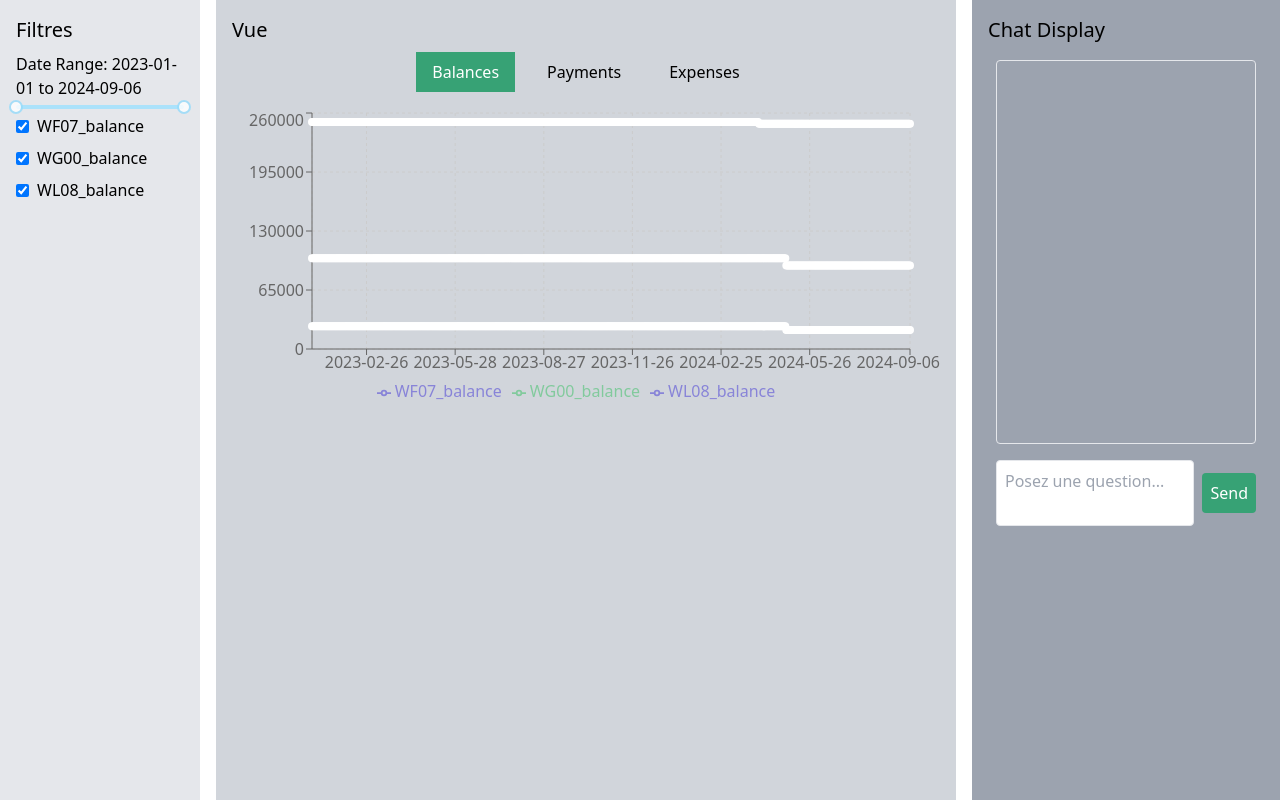
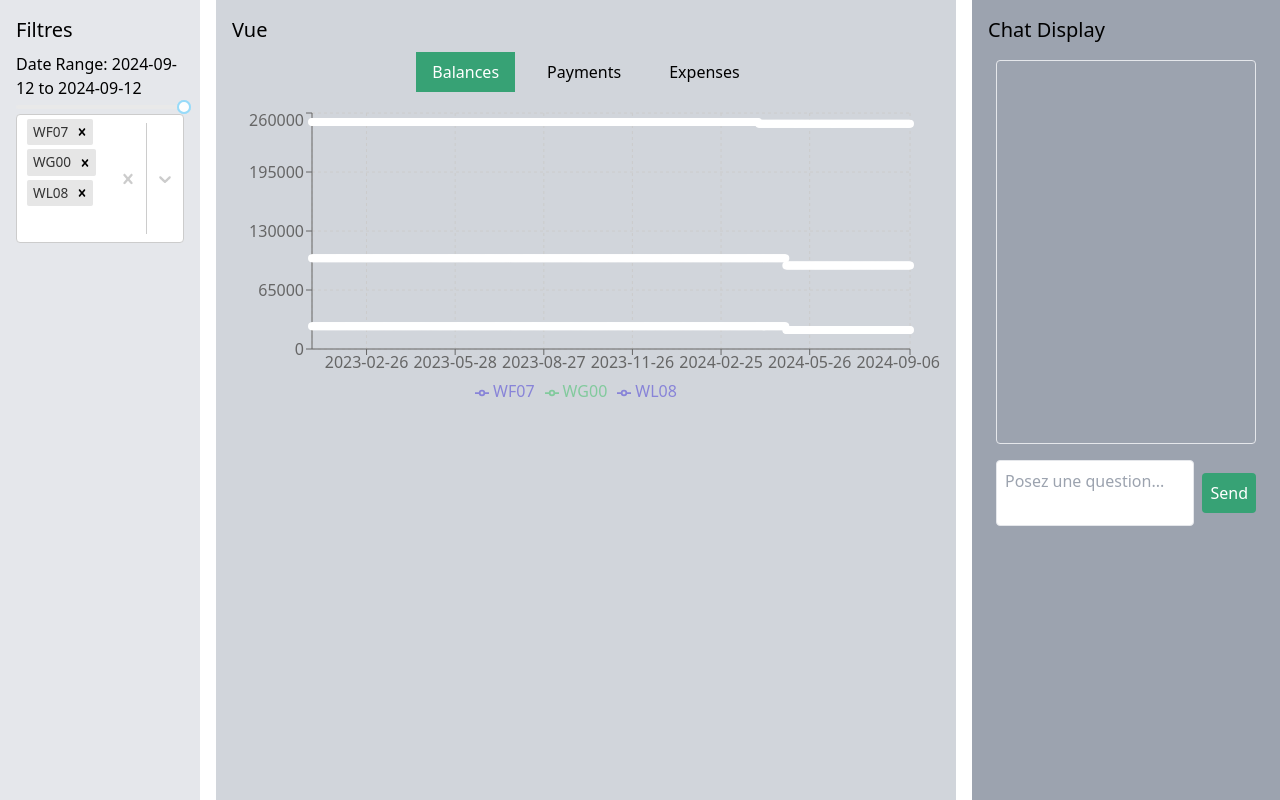
Before and after one commit to Ntrdumb/test_civ, a Next.js app: page / in a window 1280 px wide. Built offline with nearby package versions, Linux system fonts and the light colour scheme.

Commit message:
Initial commit for the redo of the filters

```diff
--- a/app/api/chat/route.js
+++ b/app/api/chat/route.js
@@ -25,8 +25,8 @@ import { promises as fs } from 'fs';
 //     });
 //   }
 
-export const maxDuration = 60;
-export const dynamic = 'force-dynamic';
+// export const maxDuration = 60;
+// export const dynamic = 'force-dynamic';
 
 // export async function POST(req) {
 //     const { question } = await req.json();
@@ -34,7 +34,7 @@ export const dynamic = 'force-dynamic';
 //     // HArdcoded response
 //     const response = {
 //       nature: "selection",
-//       schema: "categories_depense",
+//       schema: "solde_compte",
 //       selection: {
 //           comptes: null,
 //           periode: [
--- a/app/page.js
+++ b/app/page.js
@@ -5,63 +5,65 @@ import ChatLinechart from '@/components/ChatLinechart';
 import Checkbox from '@/components/FilterCheckboxes';
 import ChatPaymentsTable from '@/components/ChatPaymentsTable';
 import DateRangeSlider from '@/components/DateRangeSlider';
+import MultiSelect from '@/components/MultiSelect';
 import { useState, useEffect, useMemo } from 'react';
 import dayjs from 'dayjs';
+import isSameOrAfter from 'dayjs/plugin/isSameOrAfter';
+import isSameOrBefore from 'dayjs/plugin/isSameOrBefore';
+
+// Extend dayjs with the plugins
+dayjs.extend(isSameOrAfter);
+dayjs.extend(isSameOrBefore);
 
 export default function Home() {
   const [chartData, setChartData] = useState({ balance: {}, payments: {} });
-  const [selectedKeys, setSelectedKeys] = useState([]);
+  const [balanceSelectedKeys, setBalanceSelectedKeys] = useState([]);
+  const [balanceDateRange, setBalanceDateRange] = useState(null);
+  const [paymentsDateRange, setPaymentsDateRange] = useState(null);
   const [view, setView] = useState('balances');
-  const [dateRange, setDateRange] = useState(null); // Date range state
 
-  // Extract all possible keys from chartData to generate checkboxes
-  const allCheckboxKeys = useMemo(() => {
-    // console.log("ALL DATA________________");
-    // console.log(chartData);
-    const balanceKeys = chartData.balance ? Object.keys(chartData.balance).flatMap(project =>
-      Object.keys(chartData.balance[project]).map(date => `${project}_balance`)
-    ) : [];
-    // const paymentKeys = chartData.payments ? Object.keys(chartData.payments.project_number || {}).map(projectNum => `${projectNum}_payment`) : [];
+  const balanceData = chartData.balance;
+  const paymentsData = chartData.payments;
 
-    // console.log("PAYMENTS KEYS");
-    // console.log(paymentKeys);
-
-    // return Array.from(new Set([...balanceKeys, ...paymentKeys]));
-    return Array.from(new Set([...balanceKeys]));
-  }, [chartData]);
-
-  // console.log("All keys")
-  // console.log(allCheckboxKeys);
-
-  // Initialize all keys as selected if they are present
-  const initializedSelectedKeys = useMemo(() => allCheckboxKeys, [allCheckboxKeys]);
-
-  if (selectedKeys.length === 0 && initializedSelectedKeys.length > 0) {
-    setSelectedKeys(initializedSelectedKeys);
-  }
+  // Extract project numbers for balances
+  const balanceProjectOptions = useMemo(() => {
+    return balanceData ? Object.keys(balanceData) : [];
+  }, [balanceData]);
 
   // Extract all dates from balance for min and max dates
   const balanceDates = useMemo(() => {
-    const allDates = chartData.balance
-      ? Object.values(chartData.balance).flatMap(project => Object.keys(project))
+    const allDates = balanceData
+      ? Object.values(balanceData).flatMap(project => Object.keys(project))
       : [];
     return allDates.sort((a, b) => dayjs(a).isBefore(dayjs(b)) ? -1 : 1);
-  }, [chartData.balance]);
+  }, [balanceData]);
 
-  const minDate = balanceDates[0];
-  const maxDate = balanceDates[balanceDates.length - 1];
+  console.log("BALANCE DATE TIME");
+  console.log("First " + balanceDates[0]);
+  console.log(balanceDates);
+
+  // Extract all dates from payments for min and max dates
+  const paymentsDates = useMemo(() => {
+    const allDates = paymentsData
+      ? Object.values(paymentsData).map(payment => payment.date)
+      : [];
+    return allDates.sort((a, b) => dayjs(a).isBefore(dayjs(b)) ? -1 : 1);
+  }, [paymentsData]);
 
   // Fetch data from API and cache it in localStorage
   useEffect(() => {
     const fetchData = async () => {
       const cachedData = localStorage.getItem('cachedChartData');
       if (cachedData) {
-        setChartData(JSON.parse(cachedData));
+        const parsedData = JSON.parse(cachedData);
+        setChartData(parsedData);
+        setBalanceSelectedKeys(Object.keys(parsedData.balance));
       } else {
         try {
           const response = await fetch('/api/chat');
           const data = await response.json();
           setChartData(data);
+          setBalanceSelectedKeys(Object.keys(data.balance));
           localStorage.setItem('cachedChartData', JSON.stringify(data));
         } catch (error) {
           console.error('Error fetching data:', error);
@@ -71,34 +73,31 @@ export default function Home() {
     fetchData();
   }, []);
 
-  // Handle DateRangeSlider change
-  const handleDateRangeChange = (range) => {
-    setDateRange(range);
-  };
+  // Handle DateRangeSlider changes
+  const handleBalanceDateRangeChange = (range) => setBalanceDateRange(range);
+  const handlePaymentsDateRangeChange = (range) => setPaymentsDateRange(range);
 
-  // Function to handle checkbox changes
-  const handleCheckboxChange = (key) => {
-    setSelectedKeys(prevSelectedKeys => {
-      const isSelected = prevSelectedKeys.includes(key);
-      return isSelected
-        ? prevSelectedKeys.filter(item => item !== key)
-        : [...prevSelectedKeys, key];
+  // Filter payments data based on selected date range
+  const filteredPaymentsData = useMemo(() => {
+    if (!paymentsDateRange || !paymentsData) return paymentsData;
+
+    const [startDate, endDate] = paymentsDateRange;
+
+    return Object.values(paymentsData).filter(payment => {
+      const paymentDate = dayjs(payment.date, 'YYYY-MM-DD');
+      if (!paymentDate.isValid()) return false;
+      return paymentDate.isSameOrAfter(dayjs(startDate)) && paymentDate.isSameOrBefore(dayjs(endDate));
     });
-  };
-
-  // Function to update date range based on API response in ChatDisplay.js
-  const updateDateRange = (newRange) => {
-    setDateRange(newRange);
-  };
+  }, [paymentsDateRange, paymentsData]);
 
   const changeView = (newView) => {
-    if (newView === 'solde_compte') {
-      setView('balances');
-    } else if (newView === 'detail_depense') {
-      setView('payments');
-    } else if (newView === 'categories_depense') {
-      setView('expenses');
-    }
+    setView(newView);
+    // Reset
+    /*if (newView === 'balances') {
+      setBalanceDateRange([balanceDates[0], balanceDates[balanceDates.length - 1]]);
+    } else if (newView === 'payments') {
+      setPaymentsDateRange([paymentsDates[0], paymentsDates[paymentsDates.length - 1]]);
+    } */
   };
 
   return (
@@ -108,26 +107,38 @@ export default function Home() {
         <section className="col-span-2 p-4 bg-gray-200 h-full">
           <h3 className="text-xl mb-2">Filtres</h3>
 
-          {/* Date Range Slider */}
-          {minDate && maxDate && (
-            <DateRangeSlider
-              minDate={minDate}
-              maxDate={maxDate}
-              onChange={handleDateRangeChange}
-              selectedRange={dateRange}
-            />
+          {/* Date Range and MultiSelect for Balances */}
+          {view === 'balances' && (
+            <>
+              <DateRangeSlider
+                minDate={balanceDates[0]}
+                maxDate={balanceDates[balanceDates.length - 1]}
+                onChange={handleBalanceDateRangeChange}
+                selectedRange={balanceDateRange}
+              />
+              <MultiSelect
+                options={balanceProjectOptions}
+                selectedOptions={balanceSelectedKeys}
+                onChange={setBalanceSelectedKeys}
+              />
+            </>
+          )}
+          {console.log("BROSKI WHY U START "+balanceDates[0])}
+
+          {/* Date Range for Payments */}
+          {view === 'payments' && (
+            <>
+              <DateRangeSlider
+                minDate={paymentsDates[0]}
+                maxDate={paymentsDates[paymentsDates.length - 1]}
+                onChange={handlePaymentsDateRangeChange}
+                selectedRange={paymentsDateRange}
+              />
+            </>
           )}
 
-          <div className="space-y-2">
-            {allCheckboxKeys.map((key) => (
-              <Checkbox
-                key={key}
-                label={key}
-                checked={selectedKeys.includes(key)}
-                onChange={() => handleCheckboxChange(key)}
-              />
-            ))}
-          </div>
+          {/* No filters for Expenses yet */}
+
         </section>
 
         {/* Section 2 */}
@@ -137,21 +148,21 @@ export default function Home() {
           <div className="flex justify-center mb-4">
             <button
               className={`mx-2 px-4 py-2 ${view === 'balances' ? 'bg-civision-green text-white' : 'bg-gray-300'}`}
-              onClick={() => setView('balances')}
+              onClick={() => changeView('balances')}
             >
               Balances
             </button>
 
             <button
               className={`mx-2 px-4 py-2 ${view === 'payments' ? 'bg-civision-green text-white' : 'bg-gray-300'}`}
-              onClick={() => setView('payments')}
+              onClick={() => changeView('payments')}
             >
               Payments
             </button>
 
             <button
               className={`mx-2 px-4 py-2 ${view === 'expenses' ? 'bg-civision-green text-white' : 'bg-gray-300'}`}
-              onClick={() => setView('expenses')}
+              onClick={() => changeView('expenses')}
             >
               Expenses
             </button>
@@ -159,11 +170,11 @@ export default function Home() {
 
           {/* Conditionally render line chart or table */}
           {view === 'balances' ? (
-            <ChatLinechart data={chartData} filter={selectedKeys} dateRange={dateRange} />
+            <ChatLinechart data={chartData} filter={balanceSelectedKeys} dateRange={balanceDateRange} />
           ) : view === 'payments' ? (
-            <ChatPaymentsTable payments={chartData.payments} />
+            <ChatPaymentsTable payments={filteredPaymentsData} />
           ) : view === 'expenses' ? (
-            <ChatBarchart data={chartData} filter={selectedKeys} />
+            <ChatBarchart data={chartData} /* filter={selectedKeys}*/ />
           ) : null}
 
         </section>
@@ -173,7 +184,7 @@ export default function Home() {
           <h3 className="text-xl mb-2">Chat Display</h3>
           <div className="flex flex-col h-full">
             <div className="flex-grow overflow-y-auto">
-              <ChatDisplay /*setChartData={setChartData}*/ changeView={changeView} updateDateRange={updateDateRange} />
+              <ChatDisplay /*setChartData={setChartData}*/ changeView={changeView} updateDateRange={setBalanceDateRange} />
             </div>
           </div>
         </section>
--- a/components/ChatLinechart/index.jsx
+++ b/components/ChatLinechart/index.jsx
@@ -19,6 +19,8 @@ export default function ChatLinechart({ data, filter, dateRange }) {
   // Get the available date range for the chart from the user-selected range or from all balance data
   const [startDate, endDate] = dateRange || [null, null];
 
+  // console.log(data);
+
   // Get all unique dates from balance data if no date range is selected
   const balanceDates = Object.keys(data.balance).flatMap(project =>
     Object.keys(data.balance[project])
@@ -29,36 +31,33 @@ export default function ChatLinechart({ data, filter, dateRange }) {
   const balanceData = allDates.map(date => {
     const dateEntry = { name: date };
     Object.keys(data.balance).forEach(project => {
-      dateEntry[`${project}_balance`] = data.balance[project][date] || null; // Fill missing dates with null
+      dateEntry[`${project}`] = data.balance[project][date] || null; // Fill missing dates with null
     });
     return dateEntry;
   });
 
-  // Filter the data by selected keys (project balances like WF07_balance, WG00_balance, etc.)
+  // Filter the data by selected project keys
   const filteredData = balanceData.map(item => {
     const filteredItem = { name: item.name };
     filter.forEach(key => {
-      if (item[key] !== undefined) {
-        filteredItem[key] = item[key];
+      const projectKey = `${key}`;
+      if (item[projectKey] !== undefined) {
+        filteredItem[projectKey] = item[projectKey];
       }
     });
     return filteredItem;
-  }).filter(item => Object.keys(item).length > 1); // Ensure there's at least one balance value
+  }).filter(item => Object.keys(item).length > 1);
 
   // Extract keys for the line chart (e.g., WF07_balance, WG00_balance)
   const keys = filteredData.length > 0 ? Object.keys(filteredData[0]).filter(key => key !== 'name') : [];
+
 
   return (
     <div style={{ width: '100%', height: 300 }}>
       <ResponsiveContainer width="100%" height="100%">
         <LineChart
           data={filteredData}
-          margin={{
-            top: 5,
-            right: 30,
-            left: 20,
-            bottom: 5,
-          }}
+          margin={{ top: 5, right: 30, left: 20, bottom: 5 }}
         >
           <CartesianGrid strokeDasharray="3 3" />
           <XAxis dataKey="name" />
--- /dev/null
+++ b/components/MultiSelect/index.jsx
@@ -0,0 +1,28 @@
+import React from 'react';
+import Select from 'react-select';
+import makeAnimated from 'react-select/animated';
+
+const animatedComponents = makeAnimated();
+
+export default function MultiSelect({ options, selectedOptions, onChange }) {
+  const handleSelectChange = (selected) => {
+    onChange(selected ? selected.map(option => option.value) : []);
+  };
+
+  const formattedOptions = options.map(option => ({
+    value: option,
+    label: option
+  }));
+
+  return (
+    <Select
+      components={animatedComponents}
+      isMulti
+      options={formattedOptions}
+      value={formattedOptions.filter(option => selectedOptions.includes(option.value))}
+      onChange={handleSelectChange}
+      closeMenuOnSelect={false}
+      placeholder="Select Projects"
+    />
+  );
+}
--- a/package.json
+++ b/package.json
@@ -14,6 +14,7 @@
     "rc-slider": "^11.1.5",
     "react": "^18",
     "react-dom": "^18",
+    "react-select": "^5.8.0",
     "recharts": "^2.12.7"
   },
   "devDependencies": {
```
Also changed, not shown: 1 other file (tests, documents, lock files or other folders).
